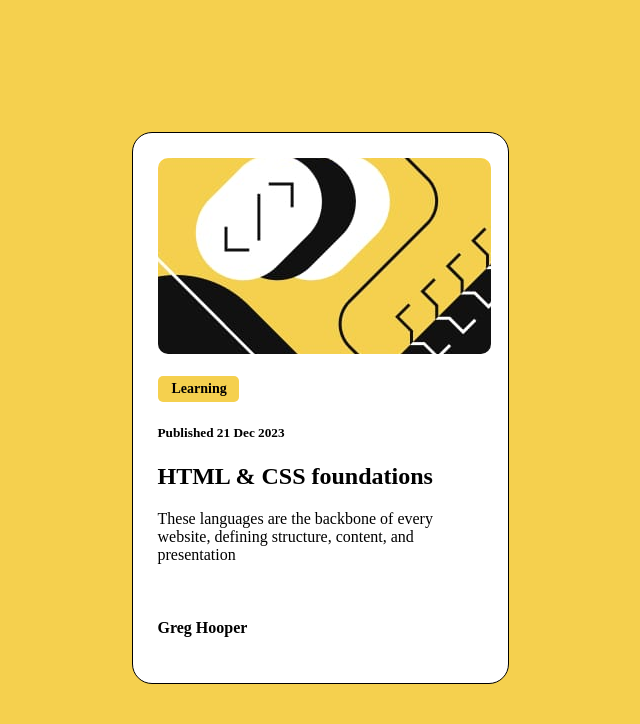
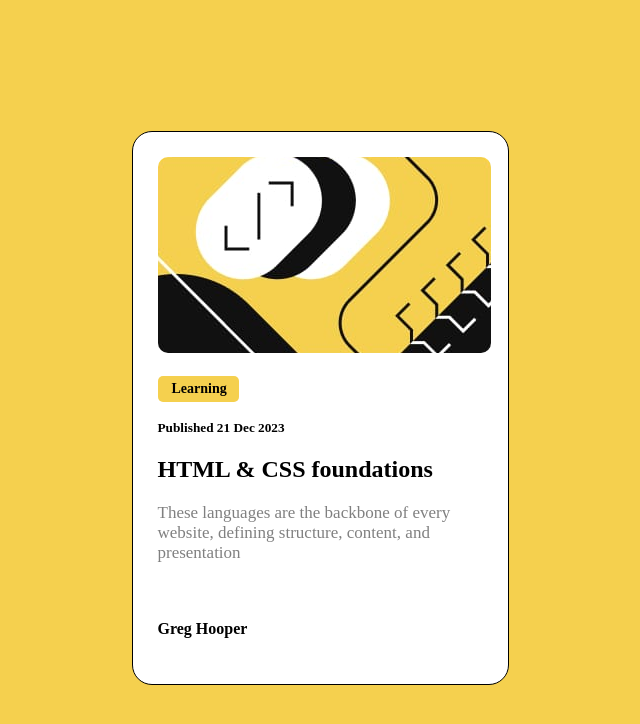
Before and after one commit to dudlves/card, a plain HTML site: page src/views/index.html in a window 1280 px wide. Shown: the whole page, without its empty margins (320-960 px from the left). Drawn offline with Linux system fonts and the light colour scheme.

Commit message:
Finalizando div 'information'

```diff
--- a/src/public/styles.css
+++ b/src/public/styles.css
@@ -26,3 +26,16 @@ body{
     font-size: 14px;
     padding-left: 14px;
 }
+
+#information > h5{
+    margin: 10px 20px 20px 0px;
+}
+
+#information > p{
+    color: gray;
+    font-size: 17px;
+}
+
+#peaple{
+    display: flex;
+}
```
